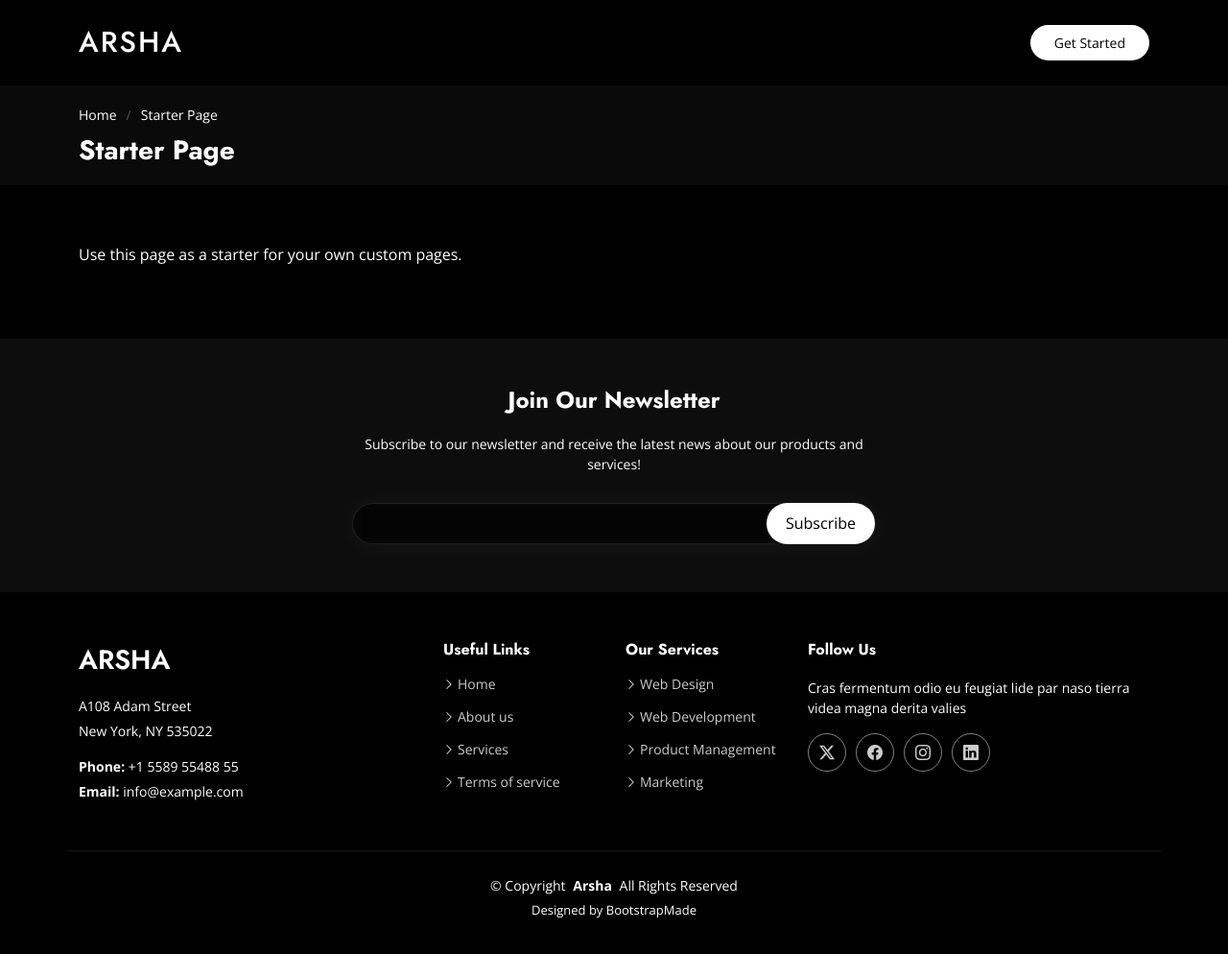
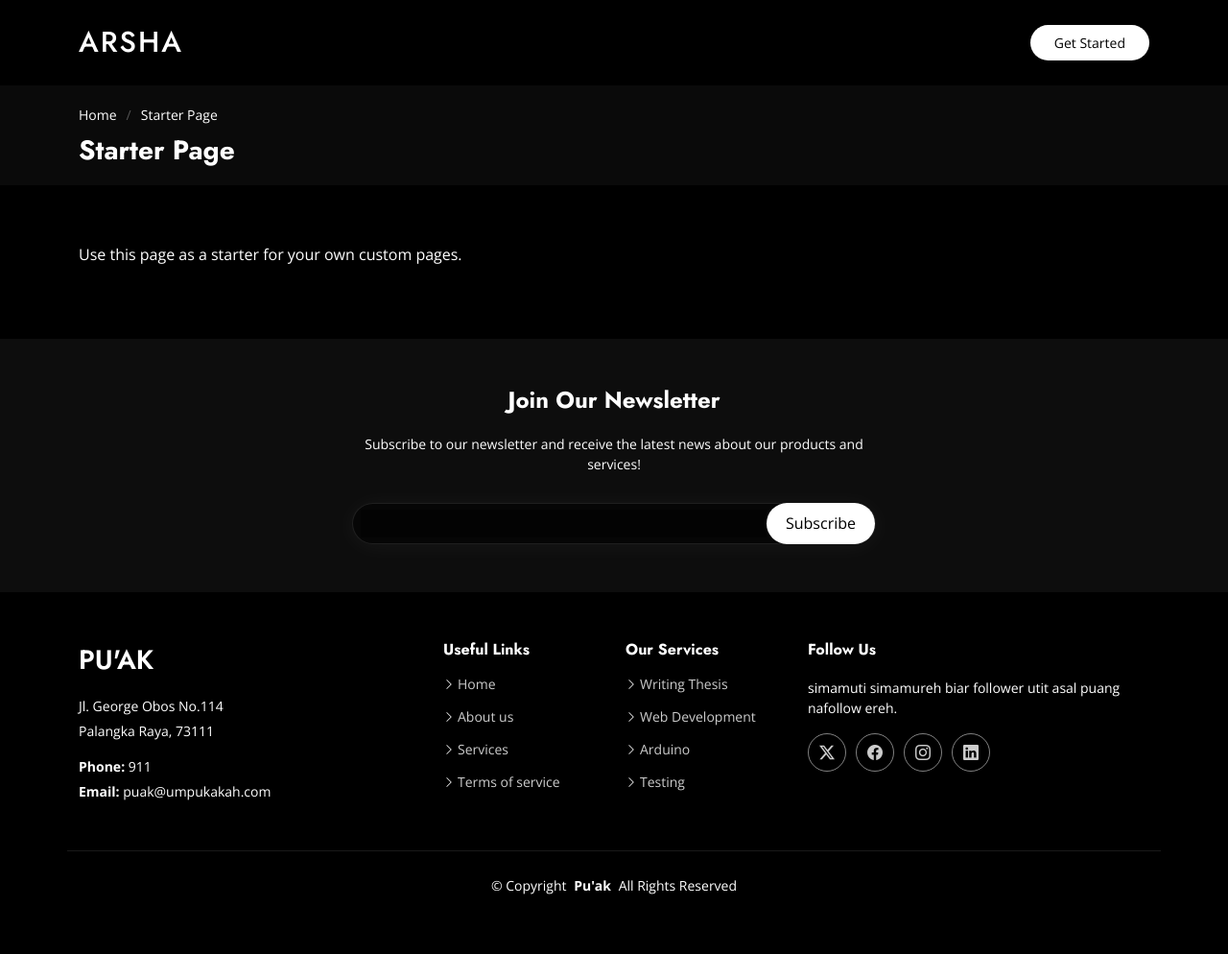
Before and after one commit to kylorond/hahayaba, a plain HTML site: page starter-page.html in a window 1280 px wide. Shown: the whole page at 96% size. Drawn offline with nearby package versions, Linux system fonts and the light colour scheme.

Commit message:
Update starter-page.html
footer update

```diff
--- a/starter-page.html
+++ b/starter-page.html
@@ -108,7 +108,7 @@
 
   </main>
 
-  <footer id="footer" class="footer">
+ <footer id="footer" class="footer">
 
     <div class="footer-newsletter">
       <div class="container">
@@ -131,13 +131,13 @@
       <div class="row gy-4">
         <div class="col-lg-4 col-md-6 footer-about">
           <a href="index.html" class="d-flex align-items-center">
-            <span class="sitename">Arsha</span>
+            <span class="sitename">Pu'ak</span>
           </a>
           <div class="footer-contact pt-3">
-            <p>A108 Adam Street</p>
-            <p>New York, NY 535022</p>
-            <p class="mt-3"><strong>Phone:</strong> <span>+1 5589 55488 55</span></p>
-            <p><strong>Email:</strong> <span>info@example.com</span></p>
+            <p>Jl. George Obos No.114</p>
+            <p>Palangka Raya, 73111</p>
+            <p class="mt-3"><strong>Phone:</strong> <span>911</span></p>
+            <p><strong>Email:</strong> <span>puak@umpukakah.com</span></p>
           </div>
         </div>
 
@@ -154,16 +154,16 @@
         <div class="col-lg-2 col-md-3 footer-links">
           <h4>Our Services</h4>
           <ul>
-            <li><i class="bi bi-chevron-right"></i> <a href="#">Web Design</a></li>
+            <li><i class="bi bi-chevron-right"></i> <a href="#">Writing Thesis</a></li>
             <li><i class="bi bi-chevron-right"></i> <a href="#">Web Development</a></li>
-            <li><i class="bi bi-chevron-right"></i> <a href="#">Product Management</a></li>
-            <li><i class="bi bi-chevron-right"></i> <a href="#">Marketing</a></li>
+            <li><i class="bi bi-chevron-right"></i> <a href="#">Arduino</a></li>
+            <li><i class="bi bi-chevron-right"></i> <a href="#">Testing</a></li>
           </ul>
         </div>
 
         <div class="col-lg-4 col-md-12">
           <h4>Follow Us</h4>
-          <p>Cras fermentum odio eu feugiat lide par naso tierra videa magna derita valies</p>
+          <p>simamuti simamureh biar follower utit asal puang nafollow ereh.</p>
           <div class="social-links d-flex">
             <a href=""><i class="bi bi-twitter-x"></i></a>
             <a href=""><i class="bi bi-facebook"></i></a>
@@ -176,14 +176,7 @@
     </div>
 
     <div class="container copyright text-center mt-4">
-      <p>© <span>Copyright</span> <strong class="px-1 sitename">Arsha</strong> <span>All Rights Reserved</span></p>
-      <div class="credits">
-        <!-- All the links in the footer should remain intact. -->
-        <!-- You can delete the links only if you've purchased the pro version. -->
-        <!-- Licensing information: https://bootstrapmade.com/license/ -->
-        <!-- Purchase the pro version with working PHP/AJAX contact form: [buy-url] -->
-        Designed by <a href="https://bootstrapmade.com/">BootstrapMade</a>
-      </div>
+      <p>© <span>Copyright</span> <strong class="px-1 sitename">Pu'ak</strong> <span>All Rights Reserved</span></p>
     </div>
 
   </footer>
```
